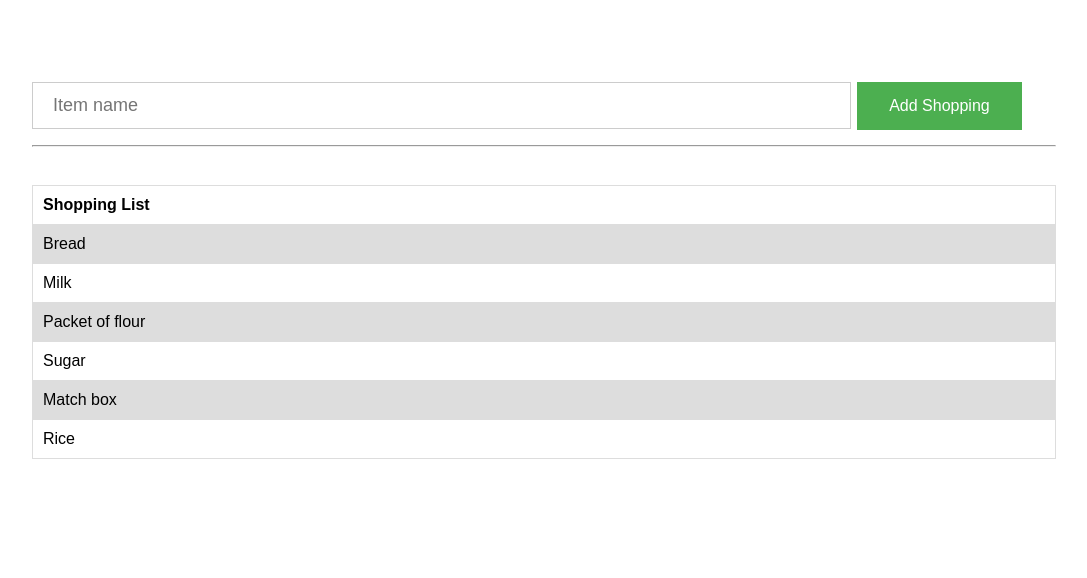
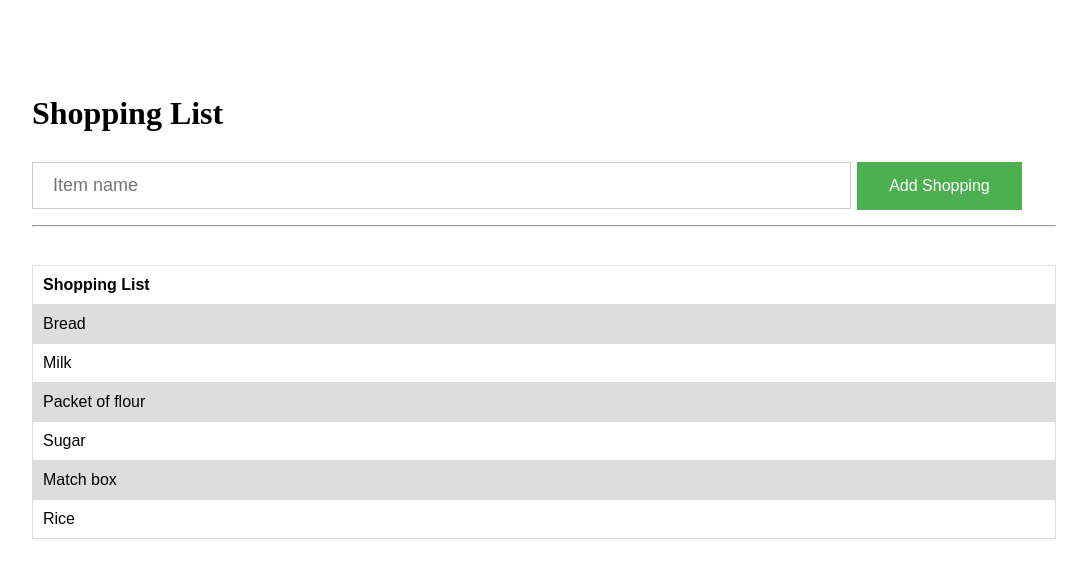
Before and after one commit to Chris-Maina/Shoppinglist, a plain HTML site: page Designs/shoppinglist.html in a window 1280 px wide. Shown: the whole page, without its empty margins (96-1183 px from the left). Drawn offline with Linux system fonts and the light colour scheme.

Commit message:
[Update]shoppinglist.html add h1 tag

```diff
--- a/Designs/shoppinglist.html
+++ b/Designs/shoppinglist.html
@@ -16,6 +16,7 @@
 <body>
     <header>
         <div class="add-shopping">
+            <h1 id= "shoppinglist-heading-2">Shopping List</h1>
             <div>
                 <input type="text" placeholder="Item name"></input>
                 <input type="submit" class="btn-add-shopping" value="Add Shopping"/>
```
